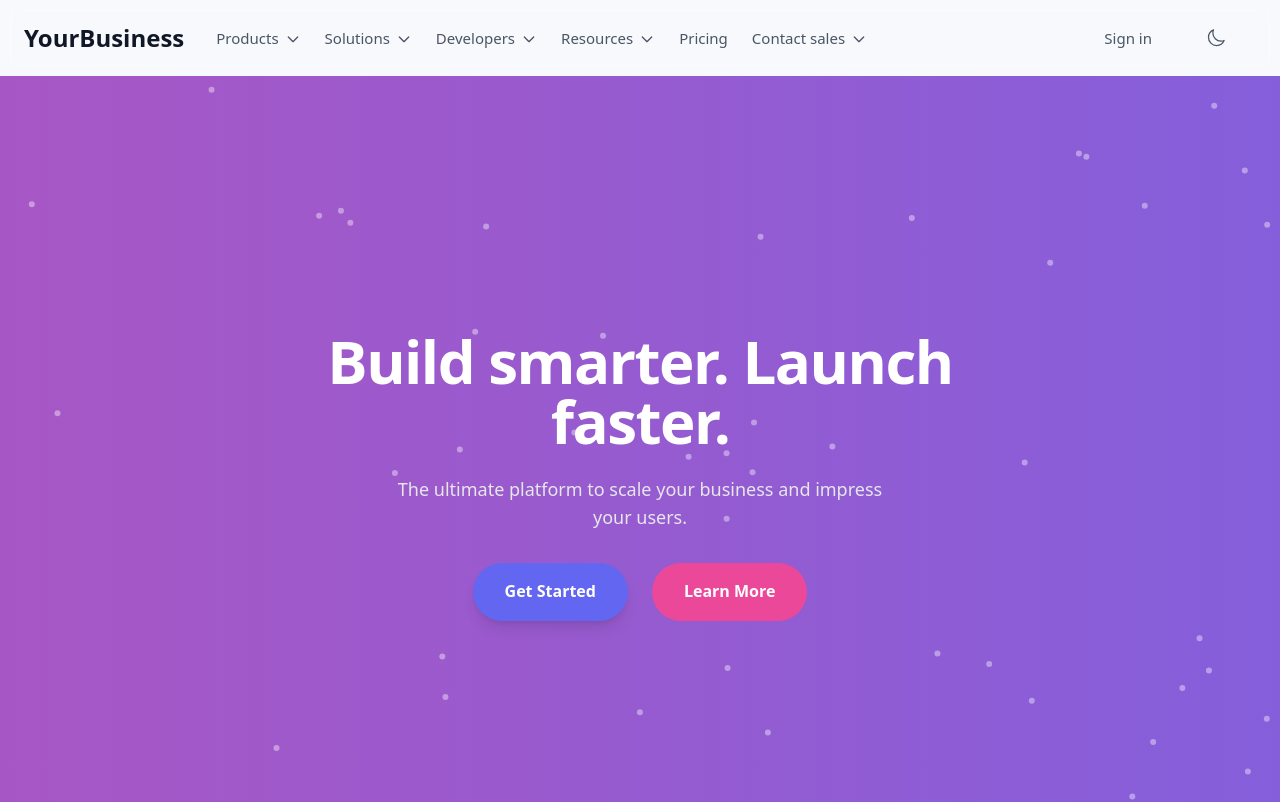
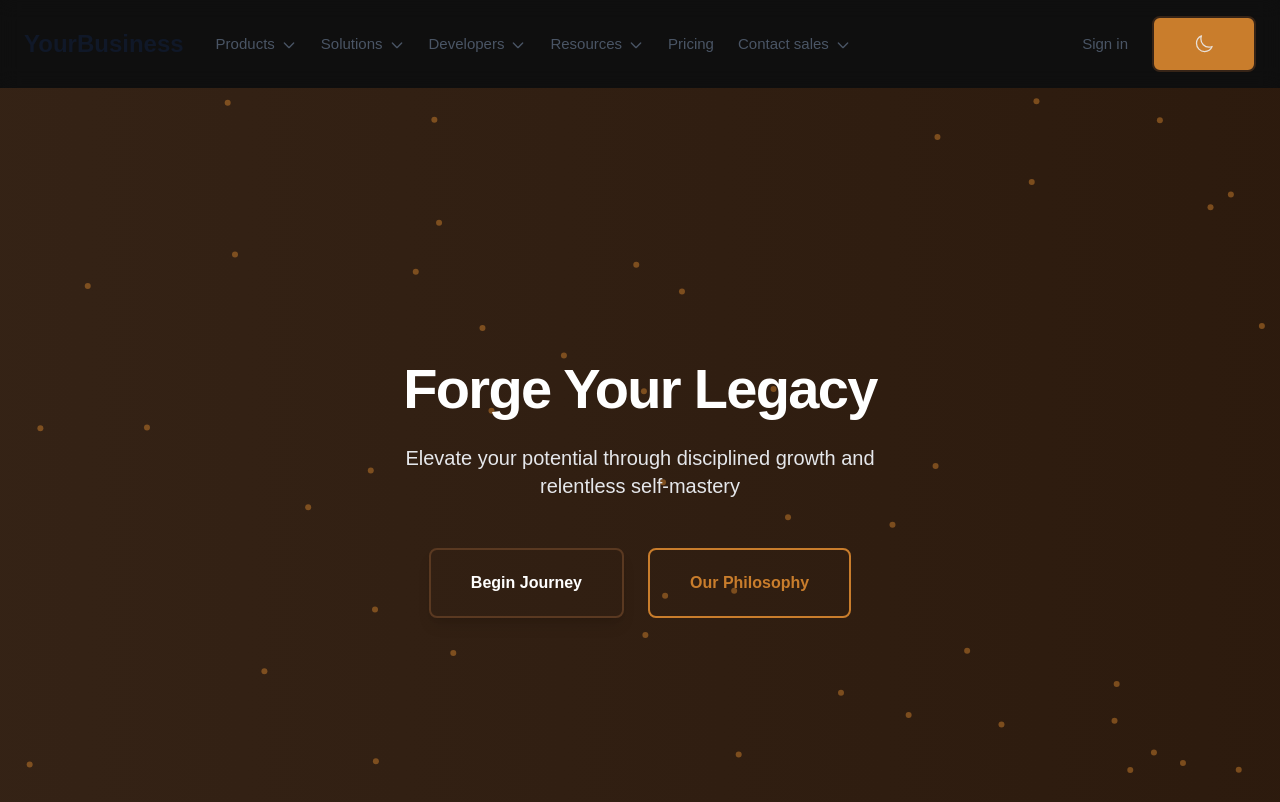
Before and after one commit to obando-ok/my-business-site, a Next.js app: page / in a window 1280 px wide. Shown: the top 802 px of the page. Built offline with nearby package versions, Linux system fonts and the light colour scheme.

Commit message:
Updated HeroSection.tsx and globals.css with improved design and features

```diff
--- a/src/components/layout/HeroSection.tsx
+++ b/src/components/layout/HeroSection.tsx
@@ -24,11 +24,21 @@ export default function HeroSection() {
           particles: {
             number: { value: 50 },
             size: { value: 3 },
-            move: { enable: true, speed: 2 },
-            links: { enable: true, distance: 130, color: "#FFFFFF", opacity: 0.2 },
-            opacity: { value: 0.4 },
+            move: { enable: true, speed: 1.5 },
+            links: {
+              enable: true,
+              distance: 150,
+              color: "#c97d2c",
+              opacity: 0.3
+            },
+            opacity: { value: 0.5 },
+            color: { value: "#c97d2c" },
           },
-          interactivity: { events: { onhover: { enable: true, mode: "repulse" } } },
+          interactivity: {
+            events: {
+              onhover: { enable: true, mode: "repulse" },
+            },
+          },
         }}
         className="absolute inset-0 z-0"
       />
@@ -38,38 +48,38 @@ export default function HeroSection() {
           initial={{ opacity: 0, y: 30 }}
           animate={{ opacity: 1, y: 0 }}
           transition={{ duration: 1 }}
-          className="text-5xl sm:text-6xl font-extrabold tracking-tight text-white"
+          className="text-5xl sm:text-6xl font-bold tracking-tight text-white"
         >
-          Build smarter. Launch faster.
+          Forge Your Legacy
         </motion.h1>
 
         <motion.p
           initial={{ opacity: 0, y: 20 }}
           animate={{ opacity: 1, y: 0 }}
           transition={{ duration: 1.2, delay: 0.3 }}
-          className="mt-6 text-lg text-gray-200 max-w-lg mx-auto"
+          className="mt-6 text-xl text-gray-200 max-w-lg mx-auto"
         >
-          The ultimate platform to scale your business and impress your users.
+          Elevate your potential through disciplined growth and relentless self-mastery
         </motion.p>
 
         <motion.div
           initial={{ opacity: 0, y: 10 }}
           animate={{ opacity: 1, y: 0 }}
           transition={{ duration: 1.2, delay: 0.6 }}
-          className="mt-8 flex justify-center gap-6"
+          className="mt-12 flex justify-center gap-6"
         >
           <Link
             href="#get-started"
-            className="relative px-8 py-4 bg-primary text-white rounded-full font-semibold shadow-lg hover:bg-primary hover:shadow-2xl hover:scale-105 hover:border-4 hover:border-blue-300 transition-all duration-300 ease-in-out"
+            className="px-10 py-5 bg-primary text-white rounded-lg font-bold shadow-lg hover:bg-button-hover-bg hover:shadow-xl hover:scale-105 transition-all duration-300 ease-in-out border-2 border-secondary"
           >
-            Get Started
+            Begin Journey
           </Link>
 
           <Link
-            href="#features"
-            className="px-8 py-4 bg-secondary text-white rounded-full font-semibold hover:bg-secondary-dark transition-all duration-300 ease-in-out"
+            href="#philosophy"
+            className="px-10 py-5 bg-transparent text-primary rounded-lg font-bold border-2 border-primary hover:bg-primary/10 hover:border-secondary transition-all duration-300 ease-in-out"
           >
-            Learn More
+            Our Philosophy
           </Link>
         </motion.div>
       </div>
--- a/src/styles/globals.css
+++ b/src/styles/globals.css
@@ -1,17 +1,28 @@
-/* Updated globals.css */
+/* Import Tailwind and Fonts */
 @import "tailwindcss";
 @import url('https://fonts.googleapis.com/css2?family=Manrope:wght@400;500;600;700&display=swap');
 
 :root {
-  --background: #f8f9fc; /* Light background color for the main page */
-  --foreground: #171717; /* Dark text color for better contrast */
-  --primary: #6366f1; /* Stripe-like blue for buttons and highlights */
-  --secondary: #ec4899; /* Soft pinkish purple for accents */
-  --gradient-start: #6366f1; /* Starting color for gradient */
-  --gradient-end: #ec4899; /* Ending color for gradient */
-  --button-bg: #6366f1; /* Button background */
-  --button-hover-bg: #4f46e5; /* Button hover color */
-  --border-color: #362417;
+  /* Masculine Color Palette */
+  --background: #0f0f0f;        /* Rich charcoal base */
+  --foreground: #e8e0d9;        /* Warm parchment text */
+  --primary: #c97d2c;           /* Burnt orange accent */
+  --secondary: #5a3921;         /* Deep coffee brown */
+  --accent: #3c2a1d;            /* Dark leather tone */
+  --gradient-start: #2c1a0d;    /* Dark espresso */
+  --gradient-end: #5a3921;      /* Warm mahogany */
+  --button-bg: #c97d2c;
+  --button-hover-bg: #b56d24;
+  --border-color: #362417;      /* Deep bronze */
+}
+
+@theme inline {
+  --color-background: var(--background);
+  --color-foreground: var(--foreground);
+  --font-sans: 'Manrope', sans-serif;
+  --font-mono: 'Roboto Mono', monospace;
+  --border-radius: 8px;
+  --box-shadow: 0 4px 20px rgba(201, 125, 44, 0.3);
 }
 
 @media (prefers-color-scheme: dark) {
@@ -24,7 +35,7 @@
   }
 }
 
-/* Global Styles */
+/* Base Styles */
 body {
   background: var(--background);
   color: var(--foreground);
@@ -35,82 +46,72 @@ body {
   transition: all 0.3s cubic-bezier(0.4, 0, 0.2, 1);
   line-height: 1.6;
   font-weight: 500;
+  min-height: 100vh;
 }
 
-/* Background Gradient Animation */
+/* Gradient Animation */
 @keyframes gradientAnimation {
-  0% {
-    background-position: 0% 50%;
-  }
-  50% {
-    background-position: 100% 50%;
-  }
-  100% {
-    background-position: 0% 50%;
-  }
+  0% { background-position: 0% 50%; }
+  50% { background-position: 100% 50%; }
+  100% { background-position: 0% 50%; }
 }
 
 .bg-gradient-animate {
-  background: linear-gradient(270deg, var(--gradient-start), var(--gradient-end));
+  background: linear-gradient(
+    270deg,
+    var(--gradient-start),
+    var(--accent),
+    var(--gradient-end)
+  );
   background-size: 400% 400%;
-  animation: gradientAnimation 10s ease infinite;
+  animation: gradientAnimation 15s ease infinite;
 }
 
-/* Button Styles */
-button, .button, .cta-button {
+/* Masculine Components */
+button,
+.button,
+.cta-button {
   font-family: var(--font-sans);
   font-weight: 600;
+  letter-spacing: 0.05em;
+  text-transform: uppercase;
+  background: var(--button-bg);
+  color: var(--foreground);
+  border: 2px solid var(--border-color);
+  padding: 1rem 2.5rem;
+  border-radius: var(--border-radius);
+  transition: all 0.3s cubic-bezier(0.4, 0, 0.2, 1);
   cursor: pointer;
-  outline: none;
-  border: none;
-  user-select: none;
-  padding: 12px 30px;
-  border-radius: 50px;
-  transition: background-color 0.3s ease, transform 0.3s ease, box-shadow 0.3s ease;
+  position: relative;
+  overflow: hidden;
 }
 
 button:hover,
+.button:hover,
 .cta-button:hover {
-  transform: scale(1.05);
-  box-shadow: 0px 8px 16px rgba(0, 0, 0, 0.2);
+  background: var(--button-hover-bg);
+  transform: translateY(-2px);
+  box-shadow: var(--box-shadow);
 }
 
-button:focus,
-.cta-button:focus {
-  outline: none;
-  box-shadow: none;
-  border: none;
+/* Text Elements */
+h1 {
+  font-size: 3.5rem;
+  line-height: 1.1;
+  font-weight: 700;
+  letter-spacing: -0.03em;
 }
 
-button:focus-visible,
-.cta-button:focus-visible {
-  outline: none;
-  box-shadow: none;
+h2 {
+  font-size: 2.5rem;
+  font-weight: 650;
 }
 
-/* Primary Button */
-.bg-primary {
-  background-color: var(--primary);
-  color: white;
-  font-weight: bold;
+h3 {
+  font-size: 1.8rem;
+  font-weight: 600;
 }
 
-.bg-primary:hover {
-  background-color: var(--button-hover-bg);
-}
-
-/* Secondary Button */
-.bg-secondary {
-  background-color: var(--secondary);
-  color: white;
-  font-weight: bold;
-}
-
-.bg-secondary:hover {
-  background-color: #db2777; /* A darker shade of pinkish red */
-}
-
-/* Global Text Colors */
 .text-primary {
   color: var(--primary);
 }
@@ -119,17 +120,73 @@ button:focus-visible,
   color: var(--secondary);
 }
 
-/* Tailwind Customizations */
-.bg-primary {
-  background-color: var(--primary);
+/* Card Styles */
+.card {
+  background: var(--accent);
+  border: 1px solid var(--border-color);
+  border-radius: var(--border-radius);
+  padding: 2rem;
+  transition: transform 0.3s ease;
 }
 
-.bg-secondary {
-  background-color: var(--secondary);
+.card:hover {
+  transform: translateY(-5px);
 }
 
-/* Dark Mode */
-body[data-theme="dark"] {
-  background-color: var(--background);
-  color: var(--foreground);
+/* Particle Overrides */
+.tsparticles-canvas-el {
+  opacity: 0.15 !important;
 }
+
+/* Border Utilities */
+.border-primary {
+  border-color: var(--primary);
+}
+
+.border-secondary {
+  border-color: var(--secondary);
+}
+
+/* Navigation Effects */
+.backdrop-blur-sm {
+  backdrop-filter: blur(10px);
+}
+
+.dark .backdrop-blur-sm {
+  backdrop-filter: blur(12px);
+}
+
+/* Scrollbar Styling */
+::-webkit-scrollbar {
+  width: 8px;
+}
+
+::-webkit-scrollbar-track {
+  background: var(--background);
+}
+
+::-webkit-scrollbar-thumb {
+  background: var(--primary);
+  border-radius: 4px;
+}
+
+::-webkit-scrollbar-thumb:hover {
+  background: var(--button-hover-bg);
+}
+
+/* Selection Styling */
+::selection {
+  background: var(--primary);
+  color: var(--background);
+}
+
+/* Responsive Typography */
+@media (max-width: 768px) {
+  h1 {
+    font-size: 2.5rem;
+  }
+
+  h2 {
+    font-size: 2rem;
+  }
+}
```
